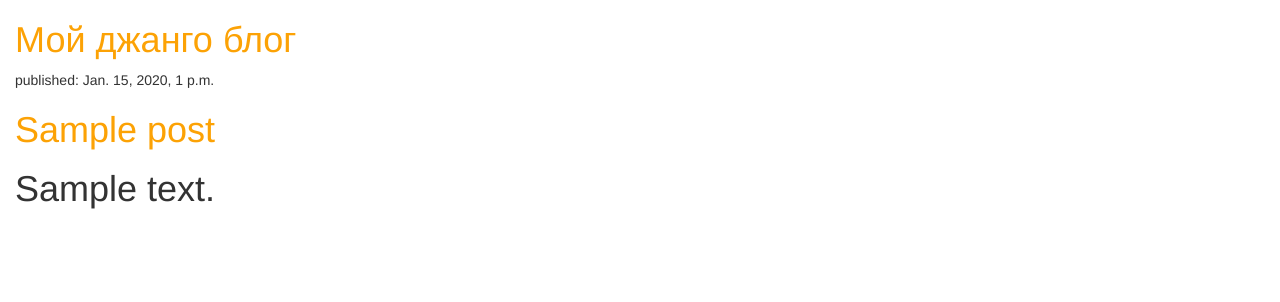
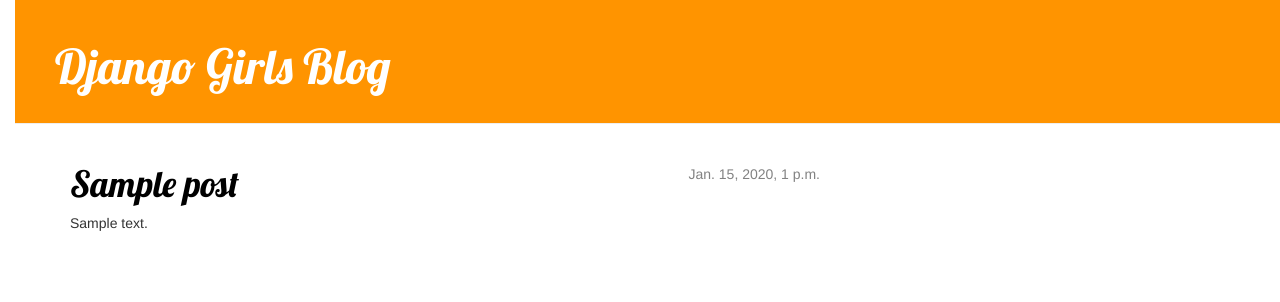
Before and after one commit to lidiakondratyeva/my-first-blog, a Django app: template blog/templates/blog/post-list.html in a window 1280 px wide. Shown: the top 302 px of the page. Run offline with Django 3.2, Linux system fonts and the light colour scheme; the template is opened without the code that fills it: values that come from a table or form of the project are taken from there, others are empty; tables that the repository leaves empty hold one stand-in row (values such as "Sample post"); some libraries are stand-ins or nearby versions.

Commit message:
Added more css

```diff
--- a/blog/static/css/blog.css
+++ b/blog/static/css/blog.css
@@ -1,7 +1,56 @@
+   .page-header {
+        background-color: #ff9400;
+        margin-top: 0;
+        padding: 20px 20px 20px 40px;
+    }
+
+    .page-header h1, .page-header h1 a, .page-header h1 a:visited, .page-header h1 a:active {
+        color: #ffffff;
+        font-size: 36pt;
+        text-decoration: none;
+    }
+
+    .content {
+        margin-left: 40px;
+    }
+
+    h1, h2, h3, h4 {
+        font-family: 'Lobster', cursive;
+    }
+
+    .date {
+        float: right;
+        color: #828282;
+    }
+
+    .save {
+        float: right;
+    }
+
+    .post-form textarea, .post-form input {
+        width: 100%;
+    }
+
+    .top-menu, .top-menu:hover, .top-menu:visited {
+        color: #ffffff;
+        float: right;
+        font-size: 26pt;
+        margin-right: 20px;
+    }
+
+    .post {
+        margin-bottom: 70px;
+    }
+
+    .post h1 a, .post h1 a:visited {
+        color: #000000;
+    }
+
 body {
 	padding-left: 15px;
 }
 
 h1 a {
 	color: #FCA205;
+	font-family: 'Lobster';
 }
--- /dev/null
+++ b/blog/templates/blog/base.html
@@ -0,0 +1,23 @@
+{% load staticfiles %}
+<html>
+        <head>
+        	<link href="https://fonts.googleapis.com/css?family=Lobster&subset=latin,cyrillic" rel="stylesheet" type="text/css">
+        	<title>Lida's blog</title>
+            <link rel="stylesheet" href="//maxcdn.bootstrapcdn.com/bootstrap/3.2.0/css/bootstrap.min.css">
+    		<link rel="stylesheet" href="//maxcdn.bootstrapcdn.com/bootstrap/3.2.0/css/bootstrap-theme.min.css">
+    		<link rel="stylesheet" href="{% static 'css/blog.css' %}">
+        </head>
+        <body>
+            <div class="page-header">
+            <h1><a href="/">Django Girls Blog</a></h1>
+        </div>
+        <div class="content container">
+            <div class="row">
+                <div class="col-md-8">
+                {% block content %}
+                {% endblock %}
+                </div>
+            </div>
+        </div>
+        </body>
+    </html>
--- a/blog/templates/blog/post-list.html
+++ b/blog/templates/blog/post-list.html
@@ -1,22 +1,12 @@
-{% load staticfiles %}
-<html>
-        <head>
-        	<title>Lida's blog</title>
-            <link rel="stylesheet" href="//maxcdn.bootstrapcdn.com/bootstrap/3.2.0/css/bootstrap.min.css">
-    		<link rel="stylesheet" href="//maxcdn.bootstrapcdn.com/bootstrap/3.2.0/css/bootstrap-theme.min.css">
-    		<link rel="stylesheet" href="{% static 'css/blog.css' %}">
-        </head>
-        <body>
-        	<div>
-                <h1><a href="/">Мой джанго блог</a></h1>
+{% extends 'blog/base.html' %}
+{% block content %}
+	{% for post in posts %}
+        <div class="post">
+            <div class="date">
+                {{ post.published_date }}
             </div>
-
-            {% for post in posts %}
-            	<div>
-            		<p>published: {{ post.published_date }}</p>
-            		<h1><a href="">{{ post.title }}</a><h1>
-            		<p>{{ post.text|linebreaks }}</p>
-            </div>
-            {% endfor %}
-        </body>
-    </html>
+            <h1><a href="% url 'post_detail' pk %}">{{ post.title }}</a></h1>
+            <p>{{ post.text|linebreaks }}</p>
+        </div>
+    {% endfor %}
+{% endblock %}
```
